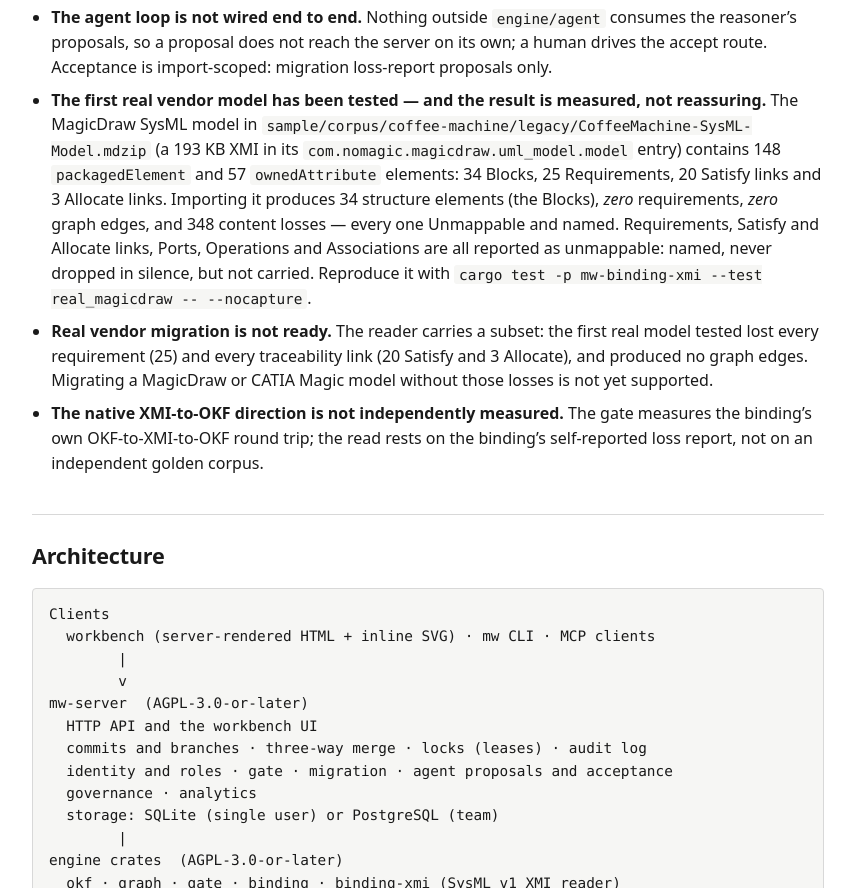
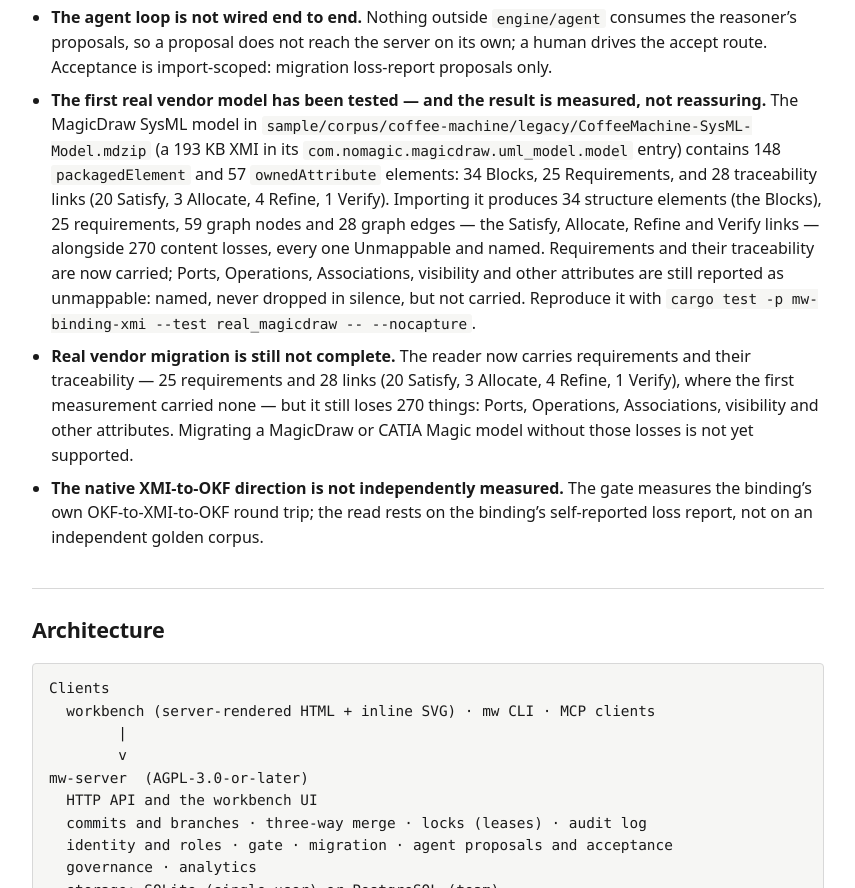
Before and after one commit to modelwrite/modelwrite, a plain HTML site: page website/index.html in a window 1280 px wide. Shown: the part 2194-3082 px from the top of the page, without its empty margins (212-1067 px from the left). Drawn offline with Linux system fonts and the light colour scheme.

Commit message:
website: update MagicDraw measurement (25 reqs, 28 trace links, 270 losses)

```diff
--- a/website/index.html
+++ b/website/index.html
@@ -137,16 +137,19 @@
 <code>sample/corpus/coffee-machine/legacy/CoffeeMachine-SysML-Model.mdzip</code> (a
 193&nbsp;KB XMI in its <code>com.nomagic.magicdraw.uml_model.model</code> entry) contains
 148 <code>packagedElement</code> and 57 <code>ownedAttribute</code> elements: 34 Blocks,
-25 Requirements, 20 Satisfy links and 3 Allocate links. Importing it produces 34 structure
-elements (the Blocks), <em>zero</em> requirements, <em>zero</em> graph edges, and 348
-content losses — every one Unmappable and named. Requirements, Satisfy and Allocate links,
-Ports, Operations and Associations are all reported as unmappable: named, never dropped in
-silence, but not carried. Reproduce it with
+25 Requirements, and 28 traceability links (20 Satisfy, 3 Allocate, 4 Refine, 1 Verify).
+Importing it produces 34 structure elements (the Blocks), 25 requirements, 59 graph nodes
+and 28 graph edges — the Satisfy, Allocate, Refine and Verify links — alongside 270
+content losses, every one Unmappable and named. Requirements and their traceability are
+now carried; Ports, Operations, Associations, visibility and other attributes are still
+reported as unmappable: named, never dropped in silence, but not carried. Reproduce it
+with
 <code>cargo test -p mw-binding-xmi --test real_magicdraw -- --nocapture</code>.</li>
-<li><strong>Real vendor migration is not ready.</strong> The reader carries a subset: the
-first real model tested lost every requirement (25) and every traceability link (20 Satisfy
-and 3 Allocate), and produced no graph edges. Migrating a MagicDraw or CATIA Magic model
-without those losses is not yet supported.</li>
+<li><strong>Real vendor migration is still not complete.</strong> The reader now carries
+requirements and their traceability — 25 requirements and 28 links (20 Satisfy, 3
+Allocate, 4 Refine, 1 Verify), where the first measurement carried none — but it still
+loses 270 things: Ports, Operations, Associations, visibility and other attributes.
+Migrating a MagicDraw or CATIA Magic model without those losses is not yet supported.</li>
 <li><strong>The native XMI-to-OKF direction is not independently measured.</strong>
 The gate measures the binding&rsquo;s own OKF-to-XMI-to-OKF round trip; the read rests
 on the binding&rsquo;s self-reported loss report, not on an independent golden corpus.</li>
```
